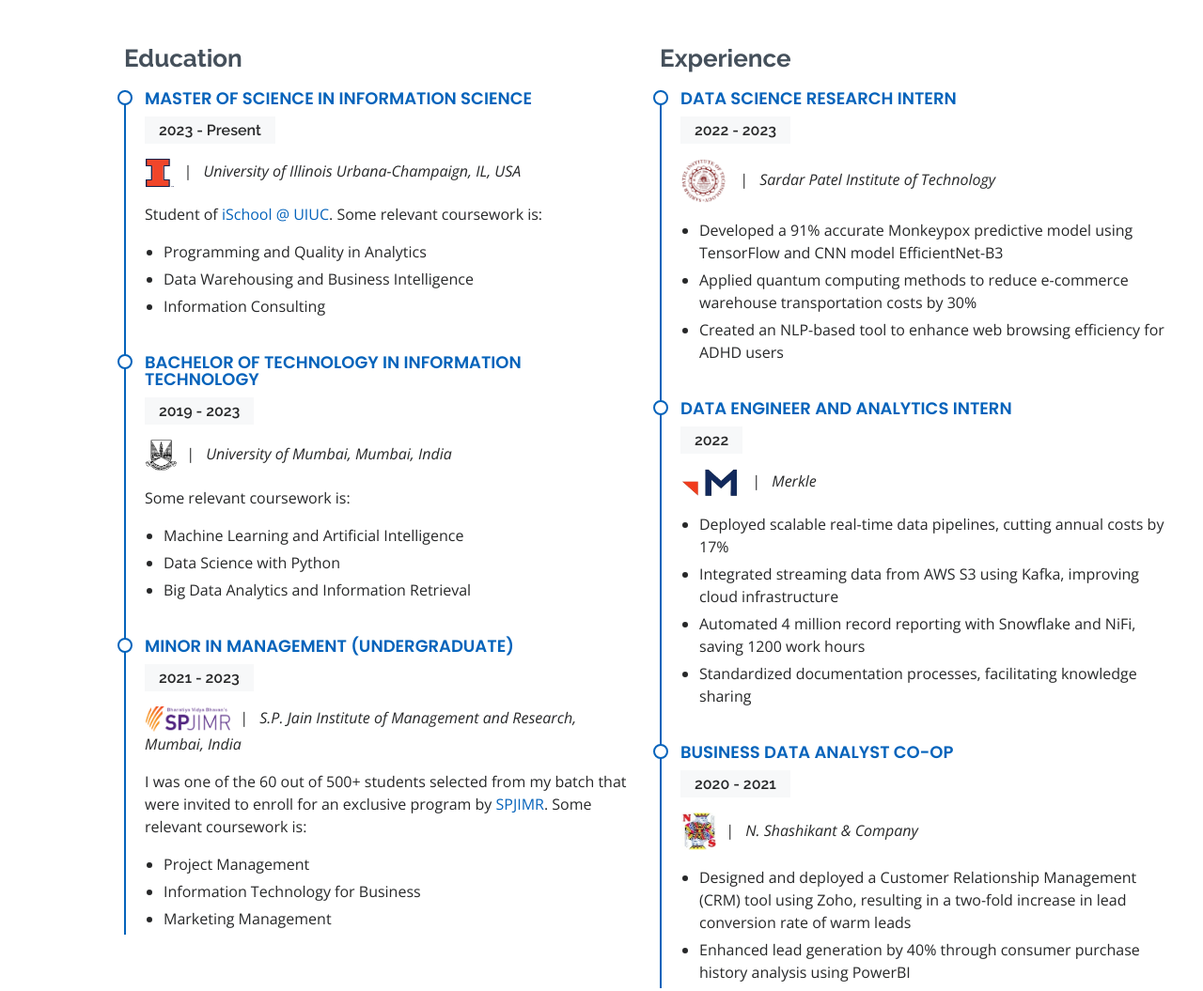
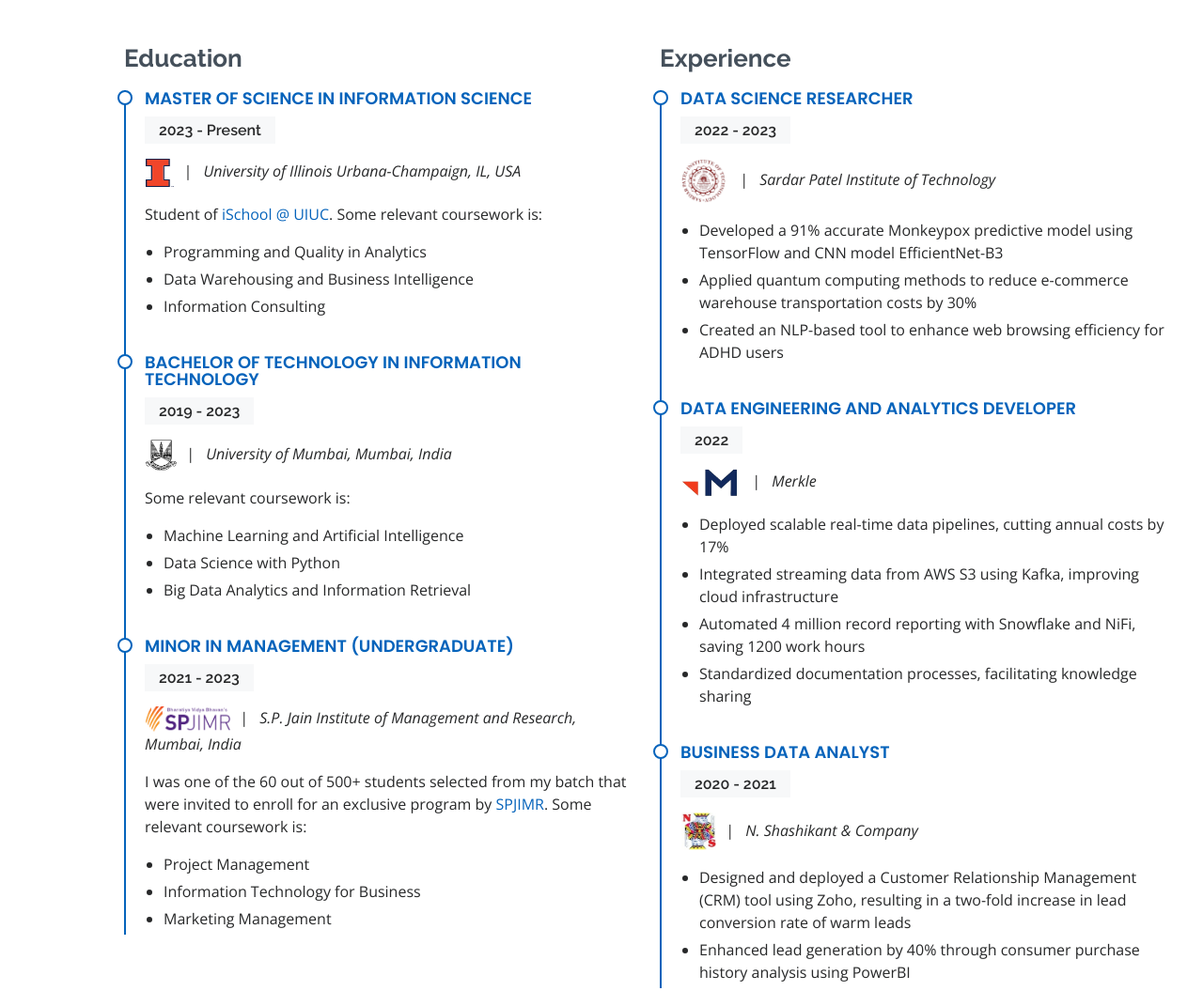
Before and after one commit to jeenalmehtaa/jeenalmehtaa.github.io, a plain HTML site: page index.html in a window 1280 px wide. Shown: the part 3196-4251 px from the top of the page at 94% size. Drawn offline with nearby package versions, Linux system fonts and the light colour scheme.

Commit message:
Update index.html

```diff
--- a/index.html
+++ b/index.html
@@ -331,7 +331,7 @@
               <p><i>Illinois Business Consulting is United States’ largest student-run, professionally managed consulting organization</p>
             </div> -->
             <div class="resume-item">
-              <h4>Data Science Research Intern</h4>
+              <h4>Data Science Researcher</h4>
               <h5>2022 - 2023</h5>
               <p><em><img src="assets/img/resume/spit-logo.png" id="merkle" width="47" height="47" style="margin: 1px 15px 1px 1px">| &nbsp; Sardar Patel Institute of Technology</em></p>
               <ul>
@@ -341,7 +341,7 @@
               </ul>
             </div>
             <div class="resume-item">
-              <h4>Data Engineer and Analytics Intern</h4>
+              <h4>Data Engineering and Analytics Developer</h4>
               <h5>2022</h5>
               <p><em><img src="assets/img/resume/merkle-logo.png" id="merkle" width="60" height="30" style="margin: 1px 15px 1px 1px">| &nbsp; Merkle</em></p>
               <ul>
@@ -352,7 +352,7 @@
               </ul>
             </div>
             <div class="resume-item">
-              <h4>Business Data Analyst Co-op</h4>
+              <h4>Business Data Analyst</h4>
               <h5>2020 - 2021</h5>
               <p><em><img src="assets/img/resume/nsc-logo.jpg" id="nsc" width="37" height="40" style="margin: 1px 10px 1px 1px">| &nbsp; N. Shashikant & Company</em></p>
               <ul>
```
